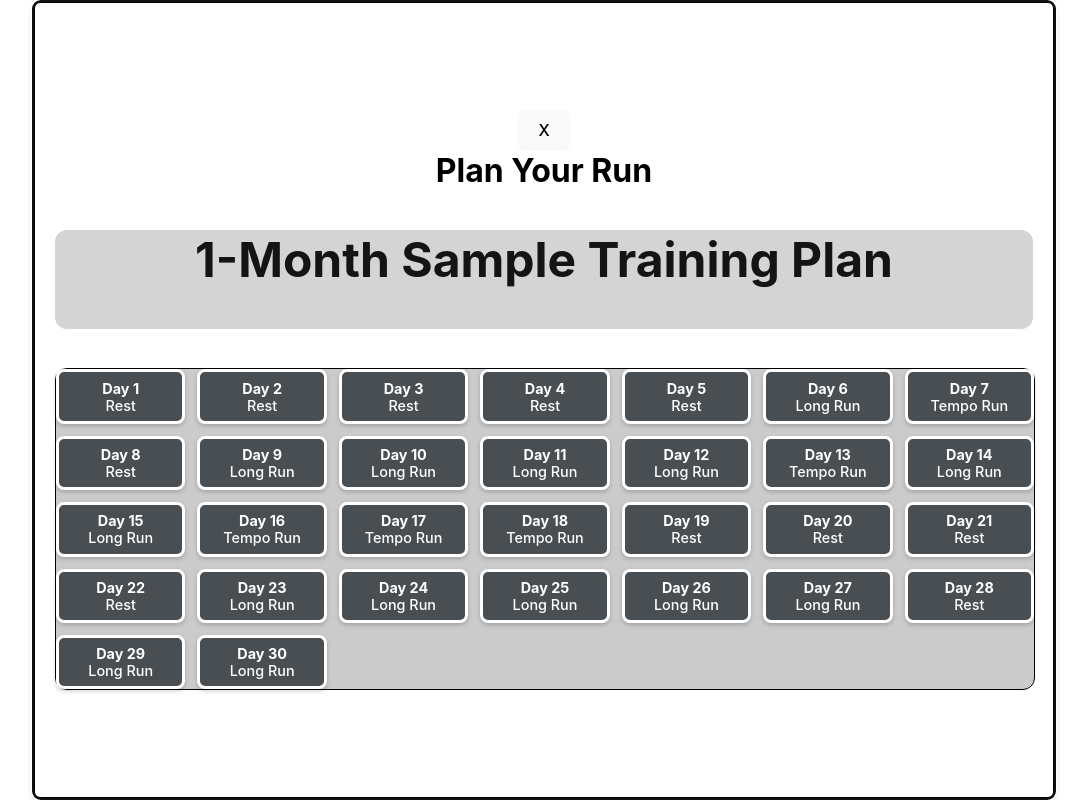
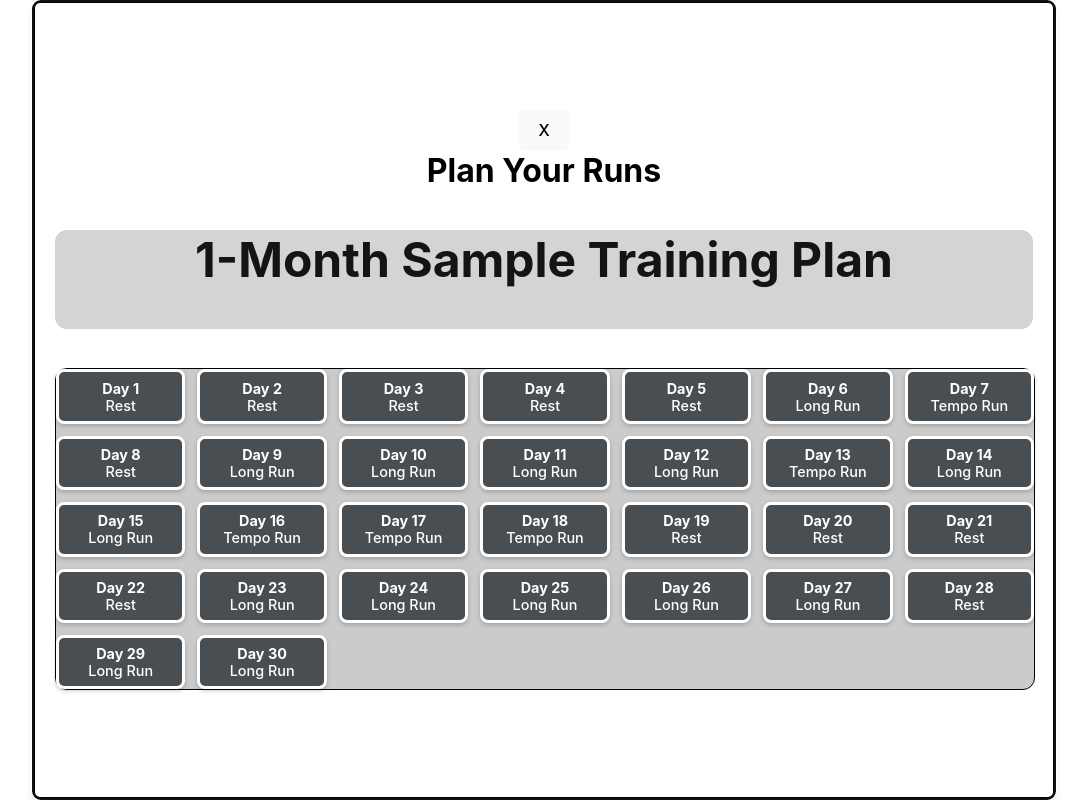
Before and after one commit to tulloch022/marathoner, a React (Vite) app: page / in a window 1280 px wide. Both pictures are taken after a click on the button "Plan". Shown: the whole page, without its empty margins (96-1183 px from the left). Built offline with nearby package versions, Linux system fonts and the light colour scheme.

Commit message:
fixed typo

```diff
--- a/src/App.tsx
+++ b/src/App.tsx
@@ -58,7 +58,7 @@ function SectionContent({ section, onClose }: { section: "plan" | "track" | "ana
     <div className="relative z-10">
       <button onClick={(e) => { e.stopPropagation(); onClose(); }} className="absolute top-4 right-4 text-2xl">X</button>
       <h1 className="text-3xl font-bold">
-        {section === "plan" && "Plan Your Run"}
+        {section === "plan" && "Plan Your Runs"}
         {section === "track" && "Track Your Progress"}
         {section === "analyze" && "Analyze Your Progress"}
       </h1>
```
